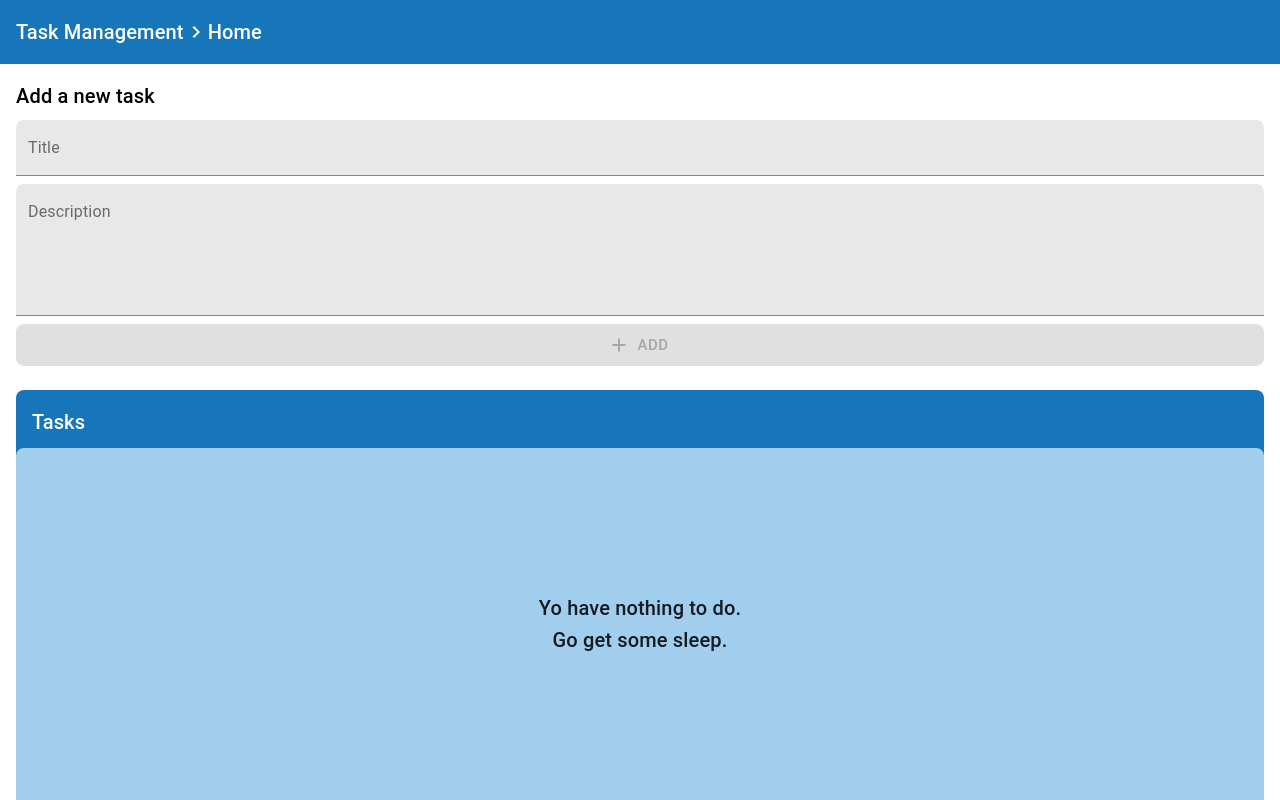
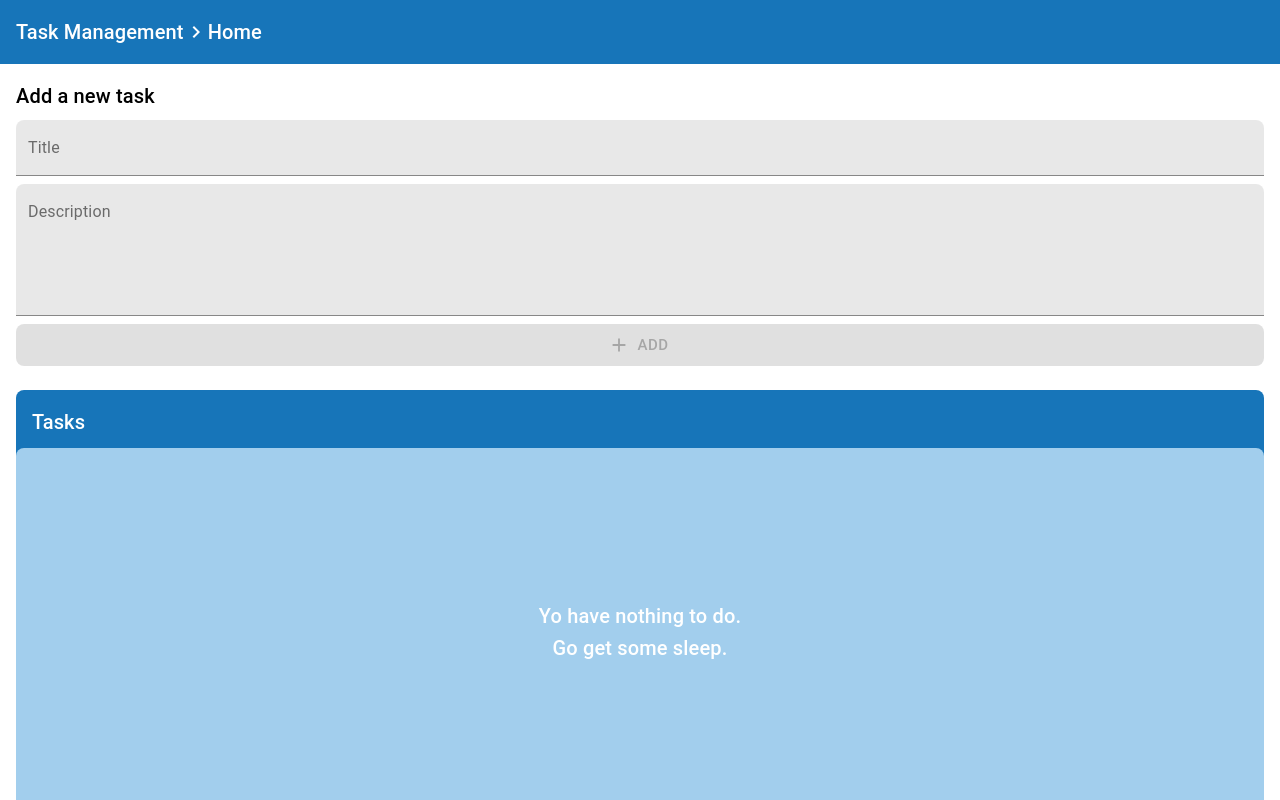
Before and after one commit to idin-khayami/Todo-list, a React (Create React App) app: page / in a window 1280 px wide. Built offline with nearby package versions, Linux system fonts and the light colour scheme.

Commit message:
fix: use container component instead of box

```diff
--- a/src/components/Error/index.tsx
+++ b/src/components/Error/index.tsx
@@ -1,5 +1,6 @@
 import { Box, Link, Typography } from '@material-ui/core'
 import paths from 'router/paths'
+import Container from '../Container'
 
 interface ErrorPageProps {
   description: string
@@ -12,7 +13,7 @@ const ErrorPage = ({
   redirectTo = paths.home,
 }: ErrorPageProps) => {
   return (
-    <Box my="auto" mx={2} textAlign="center">
+    <Container textAlign="center" justifyContent="center">
       <Typography variant="h6" component="p" color="primary">
         {description}
       </Typography>
@@ -21,7 +22,7 @@ const ErrorPage = ({
           Back
         </Link>
       </Box>
-    </Box>
+    </Container>
   )
 }
 
--- a/src/components/NoResult/index.tsx
+++ b/src/components/NoResult/index.tsx
@@ -1,24 +1,21 @@
-import { Box, Typography } from '@material-ui/core'
+import { Typography } from '@material-ui/core'
+import Container from '../Container'
 
 const NoResult = () => {
   return (
-    <Box
-      display="flex"
-      flexDirection="column"
+    <Container
+      color="text"
+      mx="auto"
       justifyContent="center"
-      flexGrow={1}
-      color="text.primary"
-      py={3}
-      mx="auto"
       textAlign="center"
     >
-      <Typography variant="h6" component="h1">
+      <Typography variant="h6" component="p">
         Yo have nothing to do.
       </Typography>
-      <Typography variant="h6" component="h1">
+      <Typography variant="h6" component="p">
         Go get some sleep.
       </Typography>
-    </Box>
+    </Container>
   )
 }
 
```
